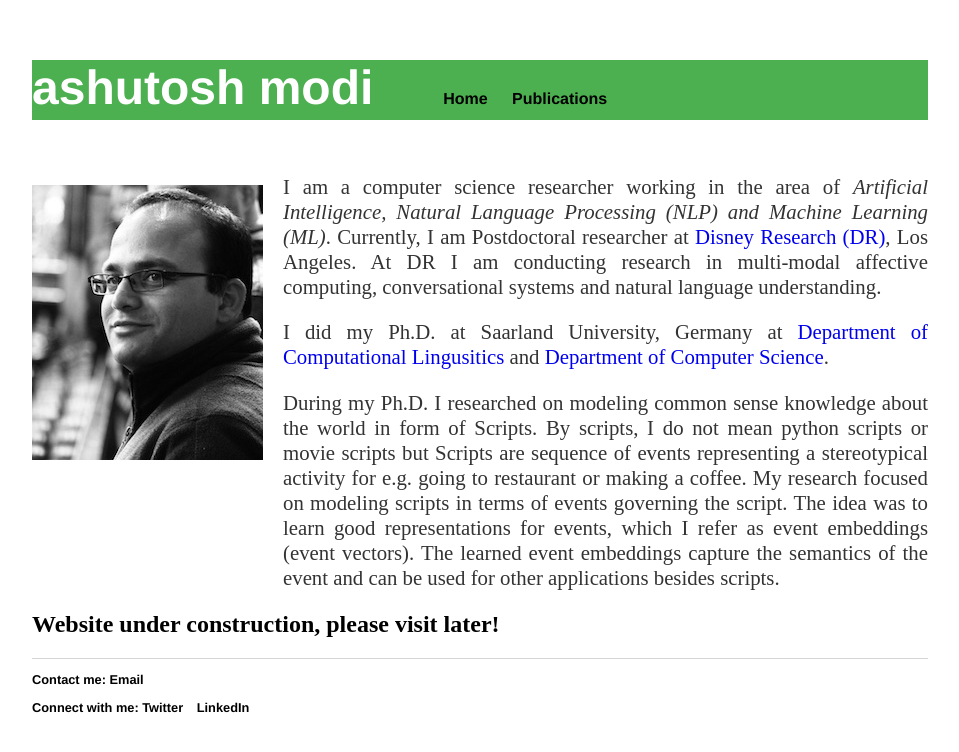
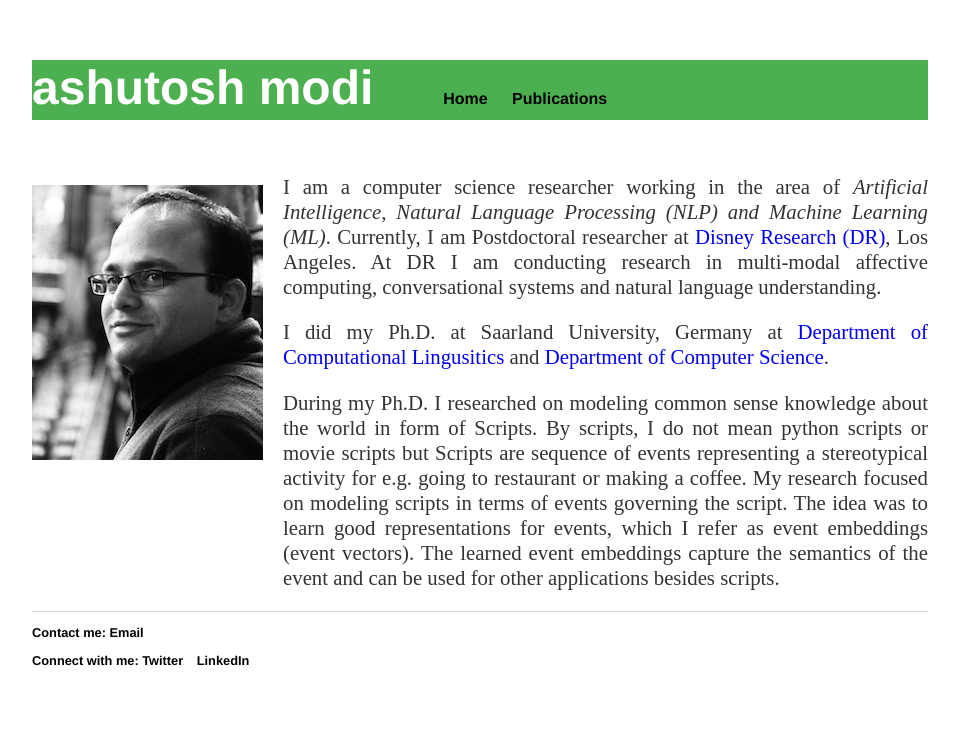
Before and after one commit to ashutosh-modi/ashutosh-modi.github.io, a Jekyll site: the page built from index.html, in a window 1280 px wide. Shown: the top 752 px of the page, without its empty margins (160-1119 px from the left). Built offline with Jekyll 4.4.1, drawn with Linux system fonts in a browser that asks for light colours.

Commit message:
Update index.html

```diff
--- a/index.html
+++ b/index.html
@@ -26,4 +26,4 @@ title: Ashutosh Modi
 
 	</div><!-- /.blurb -->
 
-        <h2>Website under construction, please visit later!</h2>
+        <!-- <h2>Website under construction, please visit later!</h2> -->
```
